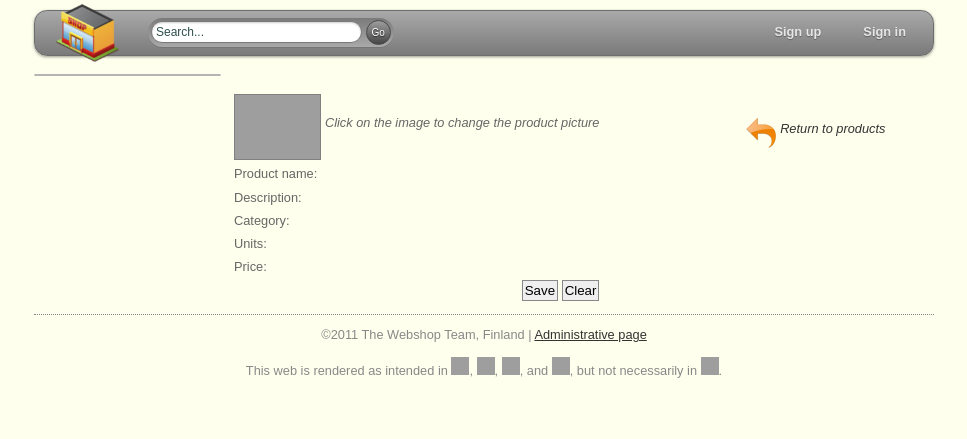
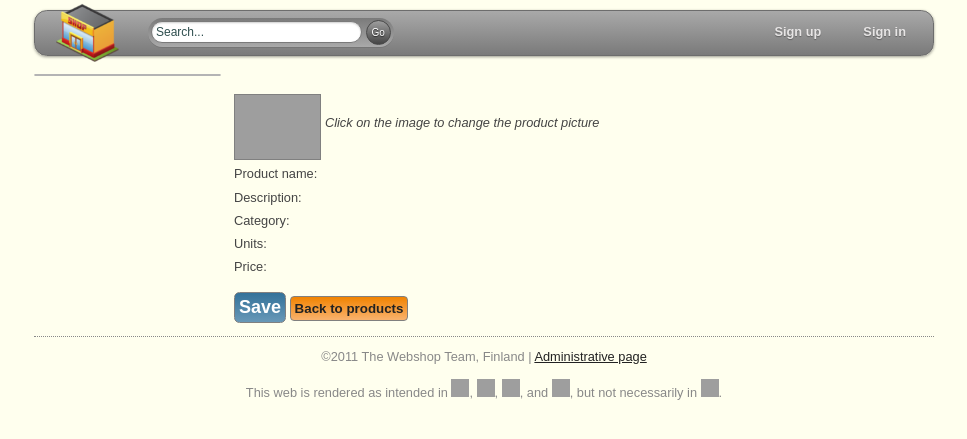
Before and after one commit to mkd/Webshop, a Django app: template src/Shop/web/templates/myadmin_edit_product.html in a window 1280 px wide. Shown: the top 439 px of the page, without its empty margins (156-1123 px from the left). Run offline with Django 3.2, Linux system fonts and the light colour scheme; the template is opened without the code that fills it, so the values that code supplies are empty; some libraries are stand-ins or nearby versions; grey boxes are pictures that could not be loaded.

Commit message:
Start style improving, buttons first ;)

```diff
--- a/src/Shop/web/static/css/style.css
+++ b/src/Shop/web/static/css/style.css
@@ -7,15 +7,15 @@
 /*** GENERAL ***/
 body
 {
-	font: normal .8em/1.5em Arial, Helvetica, sans-serif;
-	background: #ffe;
+	font:           normal .8em/1.5em Arial, Helvetica, sans-serif;
+	background:     #ffe;
 	margin: 10px auto;
-	color: #666;
+	color: #444;
 }
 
 a
 {
-	color: #333;
+	color: #222;
 }
 
 #wraper
@@ -37,7 +37,7 @@ a
 {
 	float:left;
 
-	background: #ddd; /* for non-css3 browsers */
+	background: #ddd;
 	filter:  	progid:DXImageTransform.Microsoft.gradient(startColorstr='#ffffff', endColorstr='#cfcfcf'); /* for IE */
 	background: -webkit-gradient(linear, left top, left bottom, from(#fff), to(#cfcfcf)); /* for webkit browsers */
 	background: -moz-linear-gradient(top,  #fff,  #cfcfcf); /* for firefox 3.6+ */
@@ -652,3 +652,54 @@ div.display-options
 {
     text-align:right;
 }
+
+.button
+{
+    cursor:         pointer;
+
+    /* button background */
+	background:     #54baee;
+    color:          white;
+	filter:  	progid:DXImageTransform.Microsoft.gradient(startColorstr='#ffffff', endColorstr='#cfcfcf'); /* for IE */
+	background: -webkit-gradient(linear, left top, left bottom, from(#33729a), to(#6898b7)); /* for webkit browsers */
+	background: -moz-linear-gradient(top,  #fff,  #cfcfcf); /* for firefox 3.6+ */
+
+    /* button border and layout */
+    font-size:              large;
+    font-weight:            bold;
+    padding:                4px;
+	border:                 1px ridge gray;
+    -webkit-border-radius:  0.3em;
+	-moz-border-radius:     0.3em;
+}
+
+
+.return
+{
+    cursor:         pointer;
+
+    /* button background */
+	background:     #54baee;
+    color:          #222;
+	filter:  	progid:DXImageTransform.Microsoft.gradient(startColorstr='#ffffff', endColorstr='#cfcfcf'); /* for IE */
+	background: -webkit-gradient(linear, left top, left bottom, from(#f18300), to(#f9b26d)); /* for webkit browsers */
+	background: -moz-linear-gradient(top,  #fff,  #cfcfcf); /* for firefox 3.6+ */
+
+    /* button border and layout */
+    font-weight:            bold;
+    padding:                4px;
+	border:                 1px ridge gray;
+    -webkit-border-radius:  0.3em;
+	-moz-border-radius:     0.3em;
+}
+
+.buttons
+{
+    padding-top:        1em;
+    text-align:         left;
+}
+
+.share
+{
+    font-style:         oblique;
+}
--- a/src/Shop/web/templates/base.html
+++ b/src/Shop/web/templates/base.html
@@ -25,35 +25,34 @@
 					</li>
 
 	                {% if not request.user.is_authenticated %}
-					    <li><a href="/signin">Sign in</a>
-						    <ul> <center>
-                                <form method="post" action="/login">
+					    <li>
+                        <a href="/signin">Sign in</a>
+                                <!-- pop-up sign-in form -->
+                                <ul>
+                                    <form id="builtin_login" method="post" action="/login">
                                     {% csrf_token %}
                                     <table>
                                     <tr>
                                         <td>
-							        <label for="user">User:</label>
-						            </td>
-						            <td>
+                                        <label for="user">Username:</label>
+                                        <br />
                                         <input type="text" id="user" name="user" maxlength="16" />
                                         </td>
                                     </tr>
                                     <tr>
                                         <td>
                                         <label for="pass">Password:</label>
-						            </td>
-						            <td>
+                                        <br />
                                         <input type="password" id="pass" name="pass" />
                                         </td>
                                     </tr>
                                     <tr>
                                         <td colspan="2" align="right">
-						                <input type="submit" name="submit" value="Sign in" />
+                                            <input class="button" type="submit" name="submit" value="Sign in" />
                                         </td>
                                     </tr>
                                     </table>
                                     </form>
-								</center>
                                 </ul>
 						</li>
 	                {% endif %}
--- a/src/Shop/web/templates/myadmin_edit_product.html
+++ b/src/Shop/web/templates/myadmin_edit_product.html
@@ -13,14 +13,6 @@
 {% block main_content %}
     {% block new_product_form %}
     <h1>{{ product_name }}</h1>
-        <div class="button_text" style="float: right;">
-            <a href="/myadmin_products"><img src="/static/images/return.png"
-                                    alt="Back to products"
-                                    width="32" align="middle" /></a>
-            <a href="/myadmin_products"
-               style="font-style: oblique; text-decoration: none;">Return to
-               products</a>
-        </div>
     {% if product_not_saved %}
         <div class="error">Product could not be modified!</div>
     {% endif %}
@@ -95,9 +87,10 @@
         </tr>
         -->
         <tr>
-            <td colspan="2" align="right">
-                <input type="submit" id="submit" value="Save" />
-                <input type="reset" value="Clear" />
+            <td colspan="2" class="buttons">
+                <input class="button" type="submit" id="submit" value="Save" />
+                <input class="return" type="button" value="Back to products"
+                       onclick="window.location='/myadmin_products'" />
             </td>
         </tr>
         </table>
--- a/src/Shop/web/templates/signin.html
+++ b/src/Shop/web/templates/signin.html
@@ -40,7 +40,7 @@
         </tr>
         <tr>
             <td colspan="2" align="right">
-                <input type="submit" name="submit" value="Sign in" />
+                <input class="button" type="submit" name="submit" value="Sign in" />
             </td>
         </tr>
         </table>
```
Also changed, not shown: src/Shop/web/forms.py (+8 -1 lines), src/Shop/web/templates/myadmin_edit_order.html (+4 -10 lines), src/Shop/web/templates/product.html (+9 -10 lines), src/Shop/web/templates/profile.html (+4 -4 lines), src/Shop/web/views.py (+4 -3 lines). Lines whose indentation alone changed are shown as unchanged.
